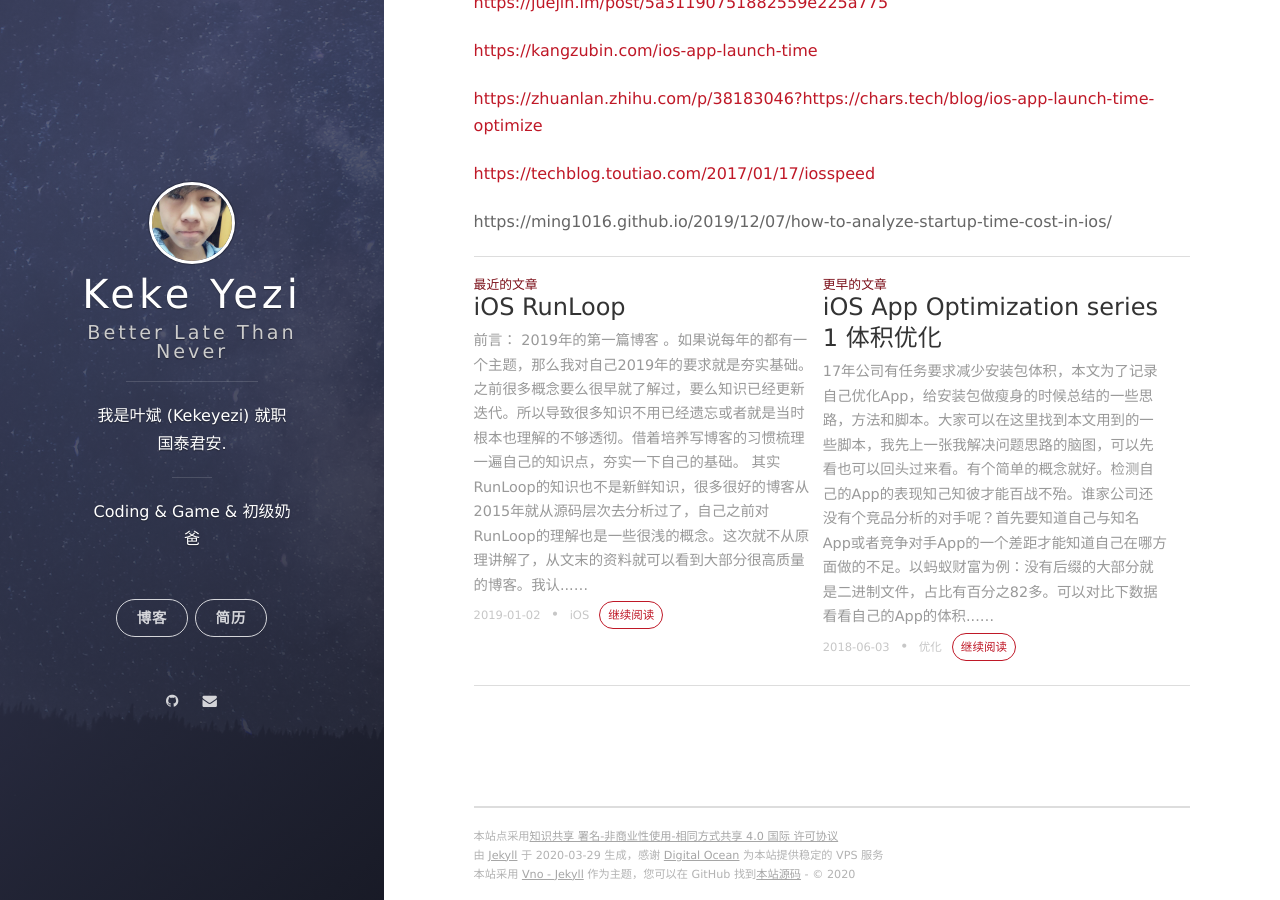
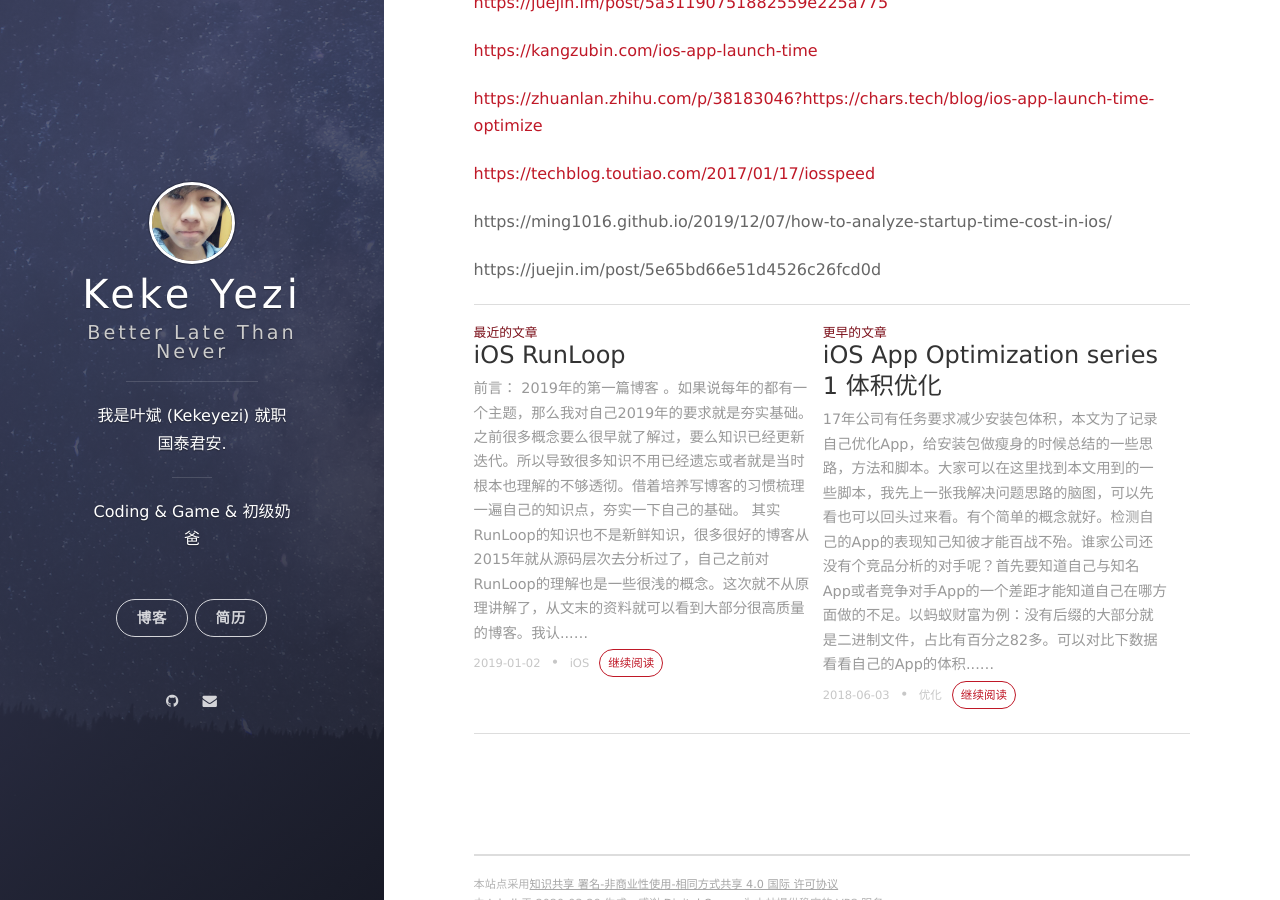
Before and after one commit to kekeYezi/kekeYezi.github.io, a Jekyll site: the page built from _posts/2018-08-26-iOS App optimization series 2 startup.markdown, in a window 1280 px wide and 900 px high, scrolled down 6607 px. Built offline with Jekyll 4.4.1, drawn with Linux system fonts in a browser that asks for light colours; nearby versions of some CDN libraries; some of the changed lines change nothing that is shown.

Commit message:
补充素材

```diff
--- a/_posts/2018-08-26-iOS App optimization series 2 startup.markdown
+++ b/_posts/2018-08-26-iOS App optimization series 2 startup.markdown
@@ -154,3 +154,5 @@ Better Late Than Never ，愿我们都能跨出自己的第一步。
 [https://techblog.toutiao.com/2017/01/17/iosspeed](https://techblog.toutiao.com/2017/01/17/iosspeed)
 
 https://ming1016.github.io/2019/12/07/how-to-analyze-startup-time-cost-in-ios/
+
+https://juejin.im/post/5e65bd66e51d4526c26fcd0d
```
